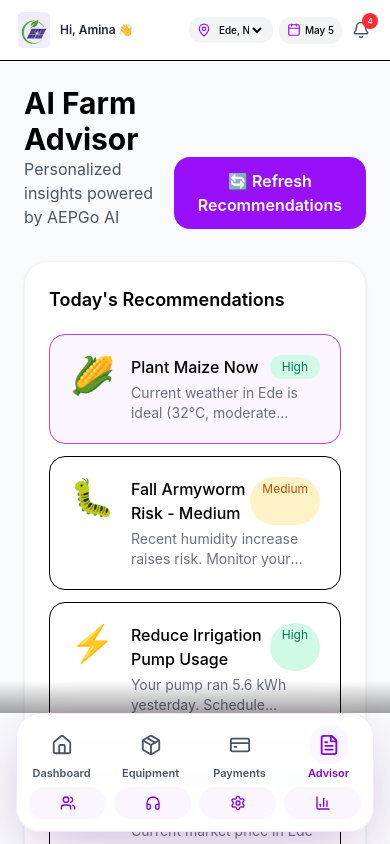
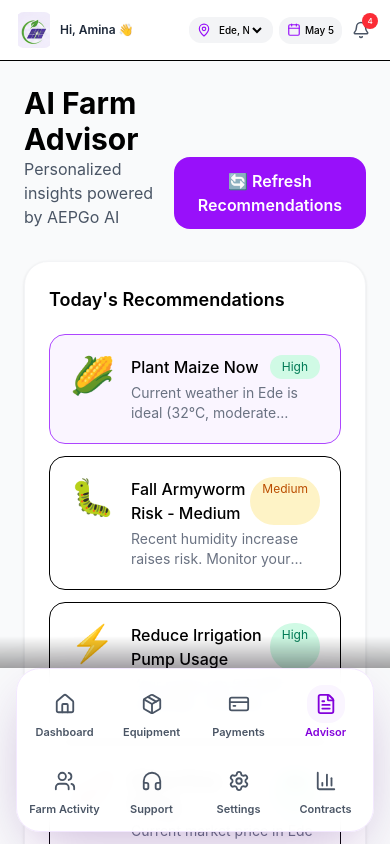
Before and after one commit to jettybay/aepgo-web, a Next.js app: page /advisor in a window 390 px wide. Built offline with nearby package versions, Linux system fonts and the light colour scheme.

Commit message:
bottom tab ad label

```diff
--- a/components/layout/Sidebar.tsx
+++ b/components/layout/Sidebar.tsx
@@ -92,58 +92,36 @@ export default function Sidebar() {
         <div className="h-16 bg-gradient-to-t from-black/35 via-black/0 to-black/0" />
 
         <div className="mx-4 mb-3 rounded-3xl bg-white/95 shadow-[0_20px_60px_-15px_rgba(88,27,135,0.35)] border border-purple-100 backdrop-blur">
-          <nav className="grid grid-cols-4">
-            {menuItems.slice(0, 4).map((item) => {
+          {/* Combined all menu items into a single grid for consistent layout */}
+          <nav className="grid grid-cols-4 gap-2 p-2">
+            {menuItems.map((item) => {
               const isActive = pathname === item.href;
               const Icon = item.icon;
               return (
                 <Link
                   key={item.label}
                   href={item.href}
-                  className={`flex flex-col items-center justify-center gap-1 py-3 rounded-3xl transition-all select-none ${
+                  className={`flex flex-col items-center justify-center gap-1 py-2 rounded-2xl transition-all select-none text-[11px] font-semibold leading-none
+                    ${
                     isActive
-                      ? 'text-purple-700'
+                        ? 'text-purple-700' // Active text color for the whole link
                       : 'text-gray-600 hover:text-purple-700'
                   }`}
                 >
                   <span
                     className={`p-2 rounded-2xl transition-all ${
-                      isActive ? 'bg-purple-50 text-purple-700' : 'bg-transparent'
+                      isActive ? 'bg-purple-50 text-purple-700' : 'bg-transparent' // Active background/color for the icon container
                     }`}
                   >
-                    <Icon size={22} />
+                    <Icon size={22} /> {/* Standardized icon size */}
                   </span>
-                  <span className="text-[11px] font-semibold leading-none">
+                  <span>
                     {item.label}
                   </span>
                 </Link>
               );
             })}
           </nav>
-
-          {/* quick extra actions row */}
-          <div className="px-3 pb-3 -mt-1">
-            <div className="grid grid-cols-4 gap-2">
-              {menuItems.slice(4, 8).map((item) => {
-                const isActive = pathname === item.href;
-                const Icon = item.icon;
-                return (
-                  <Link
-                    key={item.label}
-                    href={item.href}
-                    className={`flex items-center justify-center rounded-2xl px-2 py-2 text-[11px] font-semibold transition-all ${
-                      isActive
-                        ? 'bg-purple-600 text-white shadow-sm'
-                        : 'bg-purple-50 text-purple-700 hover:bg-purple-100'
-                    }`}
-                  >
-                    <Icon size={16} />
-                    <span className="ml-1 hidden sm:inline">{item.label}</span>
-                  </Link>
-                );
-              })}
-            </div>
-          </div>
         </div>
       </div>
     </>
```
